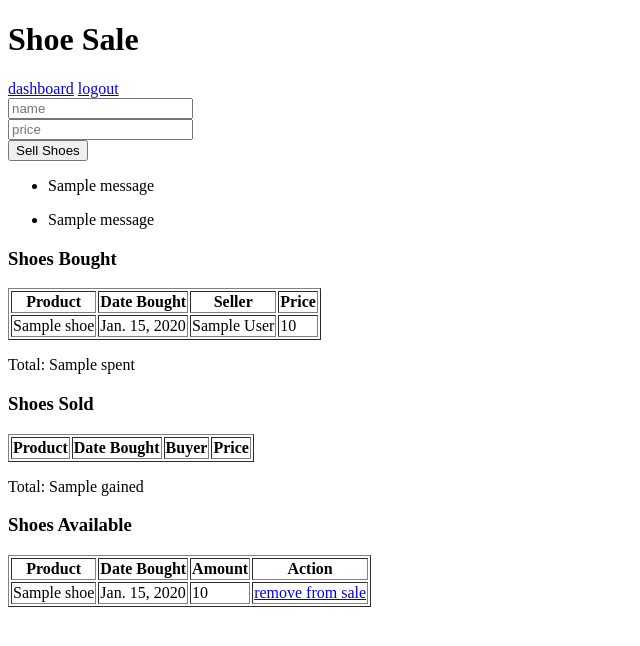
After one commit to wgoode3/shoes, a Django app: template apps/shoe_app/templates/shoe_app/dashboard.html in a window 1280 px wide. The commit adds this page. Shown: the top 646 px of the page, without its empty margins (0-640 px from the left). Run offline with Django 3.2, Linux system fonts and the light colour scheme; the template is opened without the code that fills it: most values are stand-ins (such as "Sample title", 1, 10 or a date in 2020); one stand-in notice (Sample message) is shown; lists and menus that the app fills with data are empty; parts of the project's set-up code (start-up, migrations or seed data) failed here and were passed over.

Commit message:
more stuff

```diff
--- /dev/null
+++ b/apps/shoe_app/templates/shoe_app/dashboard.html
@@ -0,0 +1,100 @@
+<!DOCTYPE html>
+<html lang="en">
+<head>
+    <meta charset="UTF-8">
+    <meta name="viewport" content="width=device-width, initial-scale=1.0">
+    <meta http-equiv="X-UA-Compatible" content="ie=edge">
+    <title>Shoe sale</title>
+</head>
+<body>
+    <h1>Shoe Sale</h1>
+    <a href="/shoes">dashboard</a>
+    <a href="/logout">logout</a>
+
+    <form action="/sell_shoes" method="post">
+        {% csrf_token %}
+        <input type="text" name="name" placeholder="name"><br>
+        <input type="number" name="price" placeholder="price" step="0.01" min="1.00"><br>
+        <input type="submit" value="Sell Shoes">
+    </form>
+
+    {% if messages %}
+        <ul class="messages">
+            {% for message in messages %}
+                <li{% if message.tags %} class="{{ message.tags }}"{% endif %}>{{ message }}</li>
+            {% endfor %}
+        </ul>
+    {% endif %}
+
+    {% if messages %}
+        <ul class="messages">
+            {% for message in messages %}
+                <li{% if message.tags %} class="{{ message.tags }}"{% endif %}>{{ message }}</li>
+            {% endfor %}
+        </ul>
+    {% endif %}
+
+    <h3>Shoes Bought</h3>
+    <table border=1>
+        <tr>
+            <th>Product</th>
+            <th>Date Bought</th>
+            <th>Seller</th>
+            <th>Price</th>
+        </tr>
+        {% for purchase in bought_shoes %}
+            <tr>
+                <td>{{ purchase.shoe.name }}</td>
+                <td>{{ purchase.shoe.updated_at.date }}</td>
+                <td>{{ purchase.shoe.seller.first_name }} {{ purchase.shoe.seller.last_name }}</td>
+                <td>{{ purchase.shoe.price }}</td>
+            </tr>
+        {% endfor %}
+    </table>
+
+    <p>Total: {{spent}}</p>
+
+    <h3>Shoes Sold</h3>
+    <table border=1>
+        <tr>
+            <th>Product</th>
+            <th>Date Bought</th>
+            <th>Buyer</th>
+            <th>Price</th>
+        </tr>
+        {% for shoe in sold_shoes %}
+            {% if shoe.bought %}
+                <tr>
+                    <td>{{shoe.name}}</td>
+                    <td>{{shoe.updated_at.date}}</td>
+                    <td>{{shoe.purchases.all.0.user.first_name}} {{shoe.purchases.all.0.user.last_name}}</td>
+                    <td>{{shoe.price}}</td>
+                </tr>
+            {% endif %}
+        {% endfor %}
+    </table>
+
+    <p>Total: {{gained}}</p>
+
+    <h3>Shoes Available</h3>
+    <table border=1>
+        <tr>
+            <th>Product</th>
+            <th>Date Bought</th>
+            <th>Amount</th>
+            <th>Action</th>
+        </tr>
+        {% for shoe in sold_shoes %}
+            {% if not shoe.bought %}
+                <tr>
+                    <td>{{shoe.name}}</td>
+                    <td>{{shoe.created_at.date}}</td>
+                    <td>{{shoe.price}}</td>
+                    <td><a href="/remove/{{shoe.id}}">remove from sale</a></td>
+                </tr>
+            {% endif %}
+        {% endfor %}
+    </table>
+
+</body>
+</html>
--- a/apps/shoe_app/urls.py
+++ b/apps/shoe_app/urls.py
@@ -6,5 +6,9 @@ urlpatterns = [
     path('register', views.register),
     path('login', views.login),
     path('shoes', views.shoes),
-    path('logout', views.logout)
+    path('logout', views.logout),
+    path('dashboard/<int:user_id>', views.dashboard),
+    path('sell_shoes', views.sell_shoes),
+    path('buy_shoes/<int:shoe_id>', views.buy_shoes),
+    path('remove/<int:shoe_id>', views.remove)
 ]
```
Also changed, not shown: apps/shoe_app/models.py (+49 -0 lines), apps/shoe_app/templates/shoe_app/index.html (+21 -0 lines), apps/shoe_app/templates/shoe_app/shoes.html (+22 -0 lines), apps/shoe_app/views.py (+39 -2 lines), apps/shoe_app/migrations/0002_shoe.py (added), apps/shoe_app/migrations/0003_purchase.py (added), db.sqlite3.
